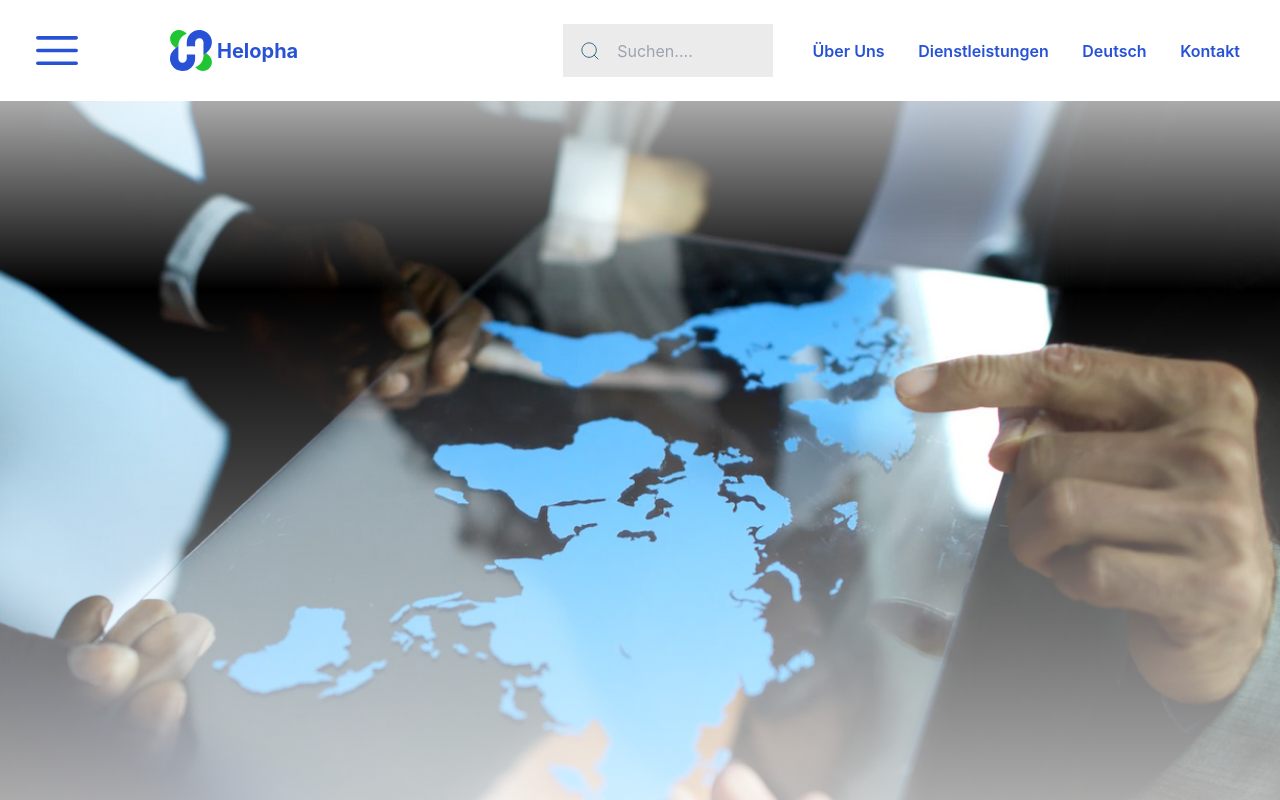
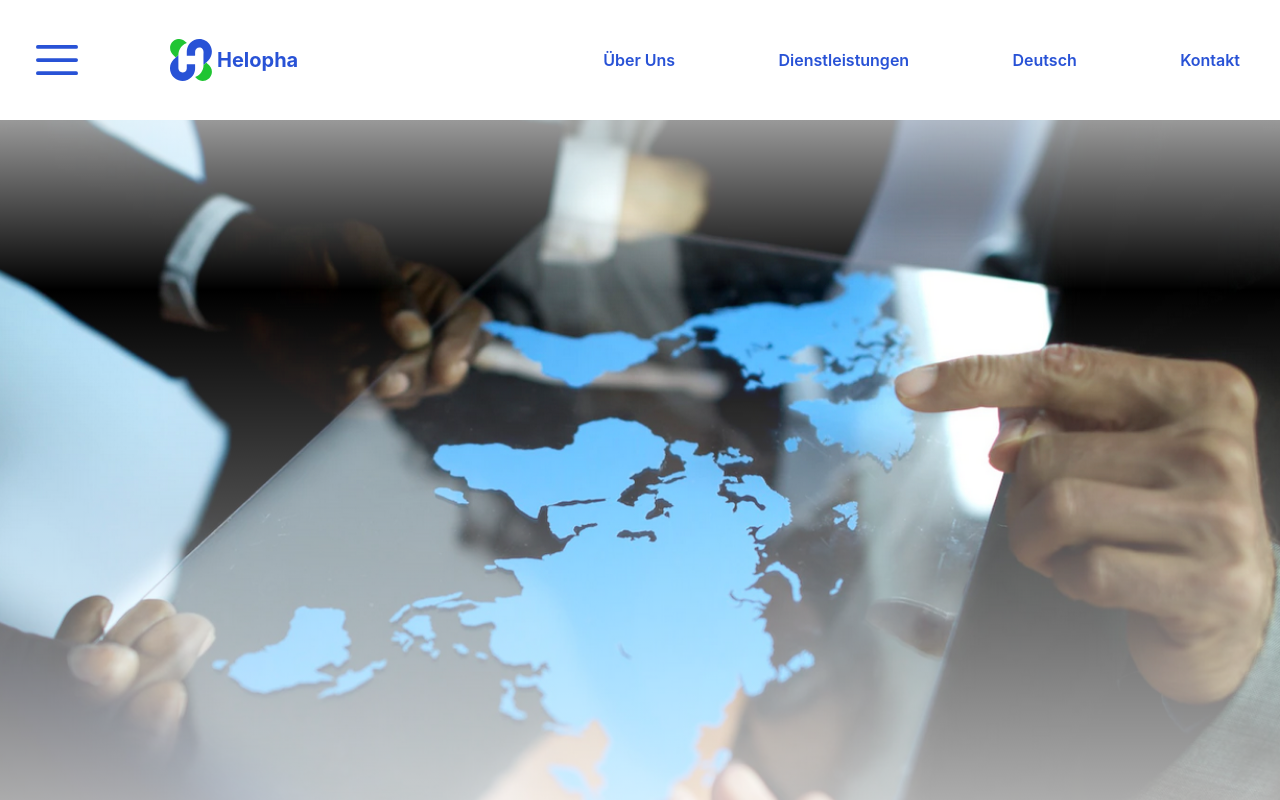
Before and after one commit to bluesky110310/react-tailwindcss, a React (Create React App) app: page /about in a window 1280 px wide. Shown: the top 800 px of the page. Built offline with nearby package versions, Linux system fonts and the light colour scheme.

Commit message:
fix the feedback(remove search, header hidden for scrolling up, headerdropdown opacity

```diff
--- a/src/components/common/dropdown/HeaderDropdown.js
+++ b/src/components/common/dropdown/HeaderDropdown.js
@@ -12,7 +12,7 @@ const menus = [
 const HeaderDropdown = (props) => {
   const { menu, setMenu, open, setOpen } = props;
   const path = window.location.pathname;
-  const opacity = path === "/about" || path === "/contact" ? 0.8 : 1;
+  const opacity = path === "/about" || path === "/contact" ? 1 : 1;
 
   const [footerHeight, setFooterHeight] = useState(0);
   const handleClickMenu = (index) => {
@@ -64,7 +64,7 @@ const HeaderDropdown = (props) => {
       </div>
       {open && (
         <div
-          className="absolute left-0 top-[110px] lg:top-[60px] w-screen lg:w-[44vw] lg:h-screen bg-transparent lg:bg-white items-center animate-fadeIn lg:animate-fadeInLeft z-[1001]"
+          className="absolute left-0 top-[35px] lg:top-[60px] w-screen lg:w-[44vw] lg:h-screen bg-transparent lg:bg-white items-center animate-fadeIn lg:animate-fadeInLeft z-[1001]"
           style={{ opacity: opacity }}
         >
           <div className="lg:px-[72px] py-4">
--- a/src/components/common/dropdown/Item1.js
+++ b/src/components/common/dropdown/Item1.js
@@ -6,7 +6,7 @@ const Item1 = () => {
       <img
         src={Image}
         alt="footer"
-        className="w-full object-cover rounded-tl-[70px] rounded-br-[70px] w-full h-[390px] lg:h-[430px]"
+        className="w-full object-cover rounded-tl-[70px] rounded-br-[70px] w-full h-[435px] lg:h-[430px]"
       />
       <div className="rounded-tl-[70px] rounded-br-[70px] bg-gradient-to-b from-blue-2 to-green-1 absolute w-full h-full top-0 text-white text-xs flex flex-col px-14 pt-[100px]">
         <p className="py-4 text-base font-['Poppins'] font-bold">
--- a/src/components/common/dropdown/Item2.js
+++ b/src/components/common/dropdown/Item2.js
@@ -6,7 +6,7 @@ const Item2 = () => {
       <img
         src={Image}
         alt="footer"
-        className="w-full object-cover rounded-tl-[70px] rounded-br-[70px] h-[390px] lg:h-[430px]"
+        className="w-full object-cover rounded-tl-[70px] rounded-br-[70px] h-[435px] lg:h-[430px]"
       />
       <div className="rounded-tl-[70px] rounded-br-[70px] bg-gradient-to-b from-blue-2 to-green-1 absolute w-full h-full top-0 text-white text-xs flex flex-col px-14 pt-[100px]">
         <p className="py-4 text-base font-['Poppins'] font-bold">
--- a/src/components/common/dropdown/Item3.js
+++ b/src/components/common/dropdown/Item3.js
@@ -6,7 +6,7 @@ const Item3 = () => {
       <img
         src={Image}
         alt="footer"
-        className="w-full object-cover rounded-tl-[70px] rounded-br-[70px] h-[390px] lg:h-[430px]"
+        className="w-full object-cover rounded-tl-[70px] rounded-br-[70px] h-[435px] lg:h-[430px]"
       />
       <div className="rounded-tl-[70px] rounded-br-[70px] bg-gradient-to-b from-blue-2 to-green-1 absolute w-full h-full top-0 text-white text-xs flex flex-col px-14 pt-[100px]">
         <p className="py-4 text-base font-['Poppins'] font-bold">VERWALTUNG</p>
--- a/src/components/common/dropdown/Item4.js
+++ b/src/components/common/dropdown/Item4.js
@@ -6,7 +6,7 @@ const Item4 = () => {
       <img
         src={Image}
         alt="footer"
-        className="w-full object-cover rounded-tl-[70px] rounded-br-[70px] h-[390px] lg:h-[430px]"
+        className="w-full object-cover rounded-tl-[70px] rounded-br-[70px] h-[435px] lg:h-[430px]"
       />
       <div className="rounded-tl-[70px] rounded-br-[70px] bg-gradient-to-b from-blue-2 to-green-1 absolute w-full h-full top-0 text-white text-xs flex flex-col px-14 pt-[100px]">
         <p className="py-4 text-base font-['Poppins'] font-bold">
--- a/src/containers/layout/Header.js
+++ b/src/containers/layout/Header.js
@@ -1,14 +1,13 @@
 import { Link } from "react-router-dom";
 import LogoIcon from "../../assets/icon/logo.svg";
-import SearchIcon from "../../assets/icon/search.svg";
 import DropwDown from "../../components/common/dropdown/HeaderDropdown";
 
 const Header = (props) => {
-  const { showLine } = props;
+  const { showLine, scrollTop } = props;
   const path = window.location.pathname;
 
   return (
-    <div id="header" className="w-full block lg:flex bg-white fixed z-10">
+    <div id="header" className="w-full block lg:flex bg-white fixed z-10 py-6">
       <div
         id="logo"
         className="w-full lg:w-[44vw] flex items-center pt-5 lg:pt-0 shrink-0"
@@ -21,20 +20,8 @@ const Header = (props) => {
           </Link>
         </div>
       </div>
-      <div className="w-full block px-4 lg:px-0 lg:flex lg:grow lg:justify-between lg:items-center">
-        <div className="relative flex items-center py-6">
-          <input
-            type="text"
-            placeholder="Suchen...."
-            className="w-full bg-grey-1 w-[265px] h-[53px] pr-[10px] pl-[54px]"
-          />
-          <img
-            src={SearchIcon}
-            alt="Search icon"
-            width={18}
-            className="absolute left-[18px]"
-          />
-        </div>
+      <div className={`w-full block px-4 py-6 lg:px-0 lg:flex lg:grow lg:justify-between lg:items-center ${scrollTop ? 'hidden' : ''}`}>
+        <div></div>
         <div className="w-full px-10 break-all">
           <ul className="w-full text-center lg:flex lg:justify-between">
             <li className="text-3xl lg:text-base pb-[11px] lg:pb-0 font-semibold text-blue-1 cursor-pointer">
--- a/src/containers/layout/Layout.js
+++ b/src/containers/layout/Layout.js
@@ -1,9 +1,22 @@
+import { useEffect, useState } from "react";
 import Header from "./Header";
 
 const Layout = (props) => {
+  const [scrollTop, setScrollTop] = useState(false);
+
+  useEffect(() => {
+    window.addEventListener("scroll", () => {
+      if (window.pageYOffset > 100) {
+        setScrollTop(true);
+      } else {
+        setScrollTop(false);
+      }
+    });
+  }, []);
+
   return (
     <div className="w-full h-full flex flex-col">
-      <Header showLine={true} {...props}/>
+      <Header showLine={true} {...props} scrollTop={scrollTop} />
       <div className="mt-[350px] lg:mt-[100px]">{props.children}</div>
     </div>
   );
--- a/src/containers/layout/MainLayout.js
+++ b/src/containers/layout/MainLayout.js
@@ -36,7 +36,7 @@ const MainLayout = (props) => {
 
   return (
     <div className="w-full h-full flex flex-col">
-      <Header {...props} />
+      <Header {...props} scrollTop={scrollTop} />
       <div className="mt-[350px] lg:mt-[100px]">{props.children}</div>
       {scrollTop && <ScrollToTop offset={offset} />}
       <Footer />
```
